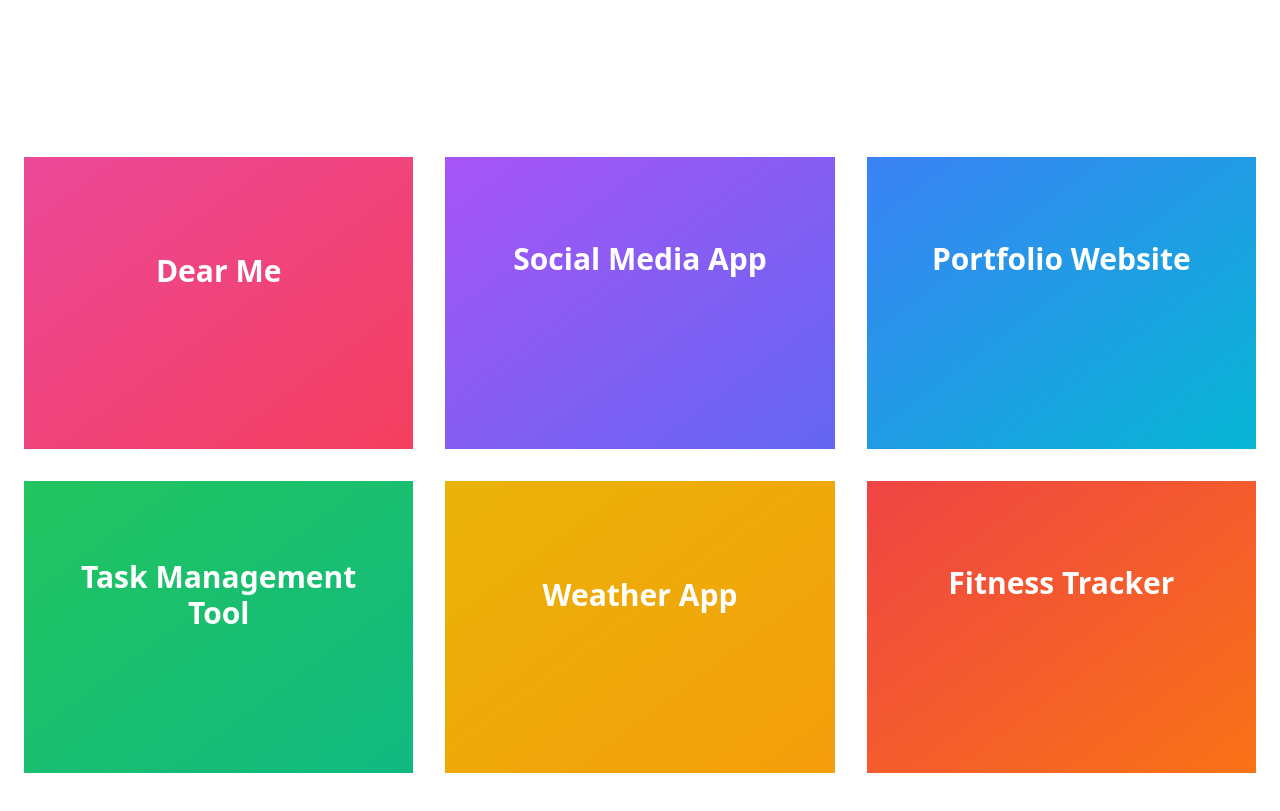
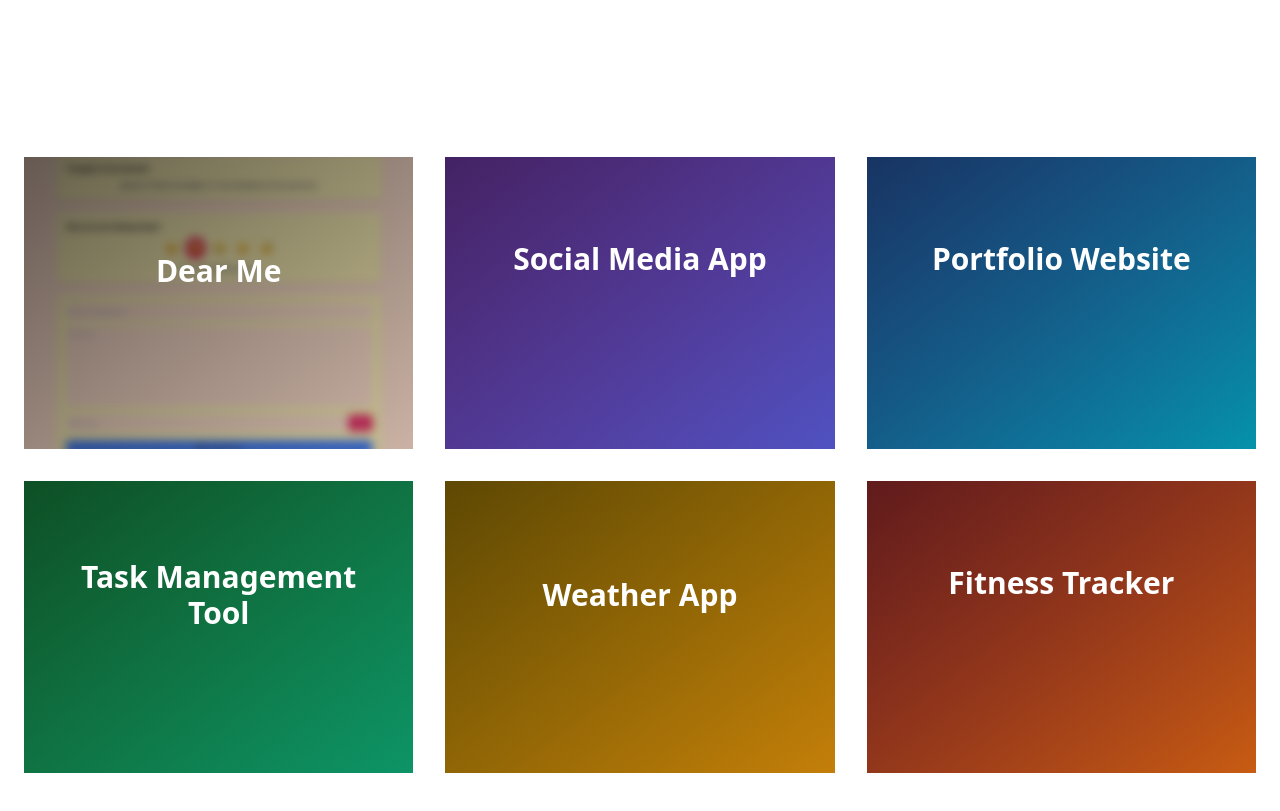
Before and after one commit to talsag-dev/portfolio, a React (Vite) app: page / in a window 1280 px wide. Shown: the part 5720-6531 px from the top of the page. Built offline with nearby package versions, Linux system fonts and the light colour scheme.

Commit message:
feat: add a project photo

```diff
--- a/src/App.tsx
+++ b/src/App.tsx
@@ -1,5 +1,6 @@
 import { useState, useEffect, useRef } from 'react';
 import { motion } from 'framer-motion';
+import DearMeImage from './assets/DearMe.png';
 import {
   Instagram,
   Linkedin,
@@ -168,6 +169,7 @@ function App() {
       description:
         'A web app to enter your thoughts, feelings, and experiences in a digital diary.',
       link: 'https://talsag-dev.github.io/dear-me/',
+      image: DearMeImage,
     },
     {
       name: 'Social Media App',
@@ -592,9 +594,22 @@ function App() {
                     : undefined
                 }
               >
-                <div
-                  className={`group relative bg-gradient-to-br ${project.color} w-full h-full overflow-hidden cursor-pointer transition-all duration-300 ease-in-out transform hover:scale-105 hover:shadow-xl rounded-lg`}
-                >
+                <div className="group relative w-full h-full overflow-hidden cursor-pointer transition-all duration-300 ease-in-out transform hover:scale-105 hover:shadow-xl rounded-lg">
+                  {project.image ? (
+                    <div
+                      className="absolute inset-0 bg-cover bg-center blur-sm transform scale-125"
+                      style={{
+                        backgroundImage: `url(${project.image})`,
+                      }}
+                    ></div>
+                  ) : (
+                    <div
+                      className={`absolute inset-0 bg-gradient-to-br ${project.color}`}
+                    ></div>
+                  )}
+
+                  <div className="absolute inset-0 bg-gradient-to-br from-black/60 to-black/20"></div>
+
                   <div className="absolute inset-0 flex flex-col items-center justify-center p-8 text-white">
                     <h3 className="text-2xl sm:text-3xl font-bold text-center mb-4 transition-transform duration-300 group-hover:-translate-y-2">
                       {project.name}
```
Also changed, not shown: src/assets/DearMe.png (added).
